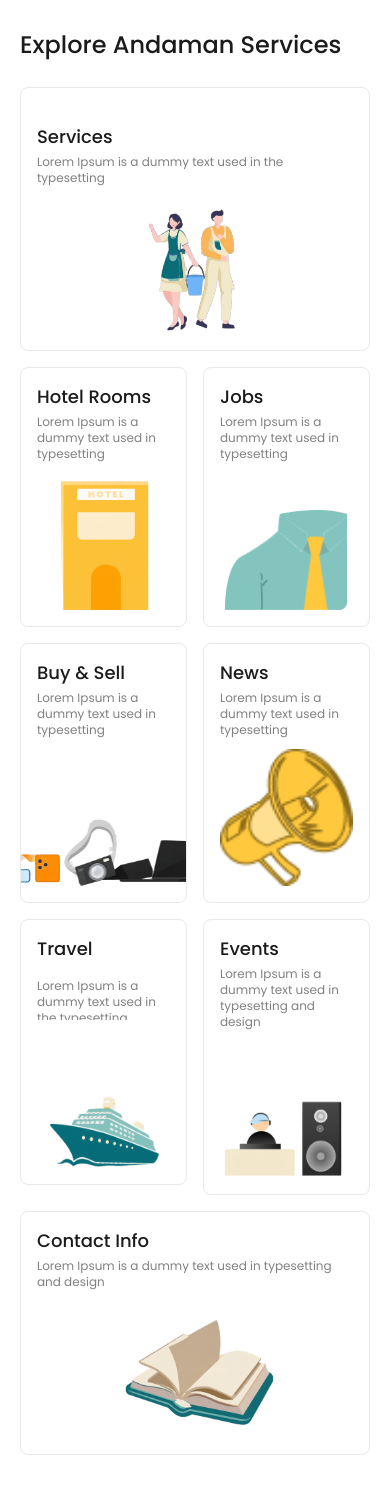
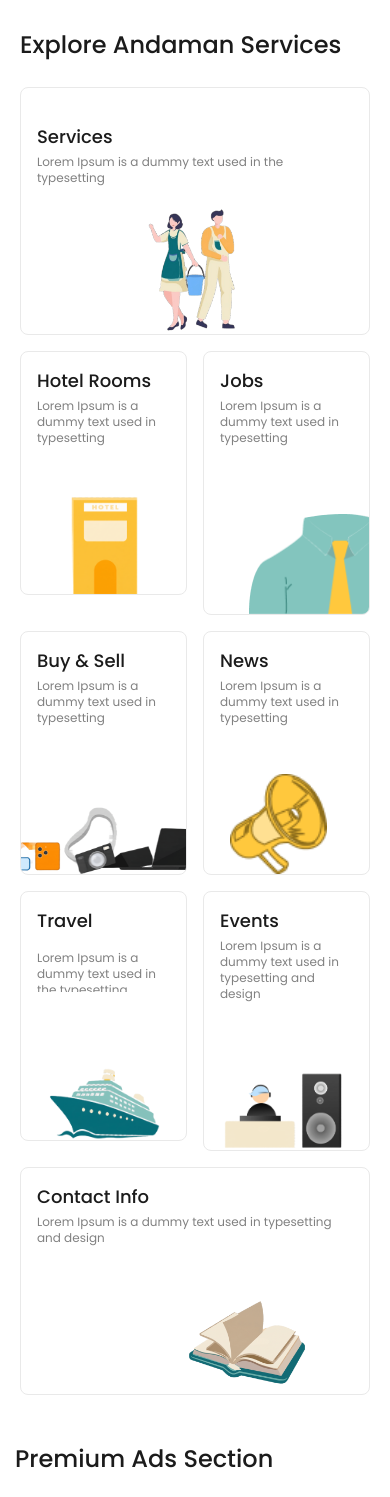
Before and after one commit to AshmithaPP/andaman-project, a Next.js app: page / in a window 390 px wide. Shown: the part 313-1810 px from the top of the page. Built offline with nearby package versions, Linux system fonts and the light colour scheme.

Commit message:
service card image fixes

```diff
--- a/components/ui/cards/ServiceCard.module.css
+++ b/components/ui/cards/ServiceCard.module.css
@@ -14,7 +14,7 @@
 }
 
 .card:hover {
-  border-color: #f0f0f0;
+  border-color: #FFC107;
 }
 
 .content {
@@ -128,10 +128,6 @@
   }
 
   /* Travel (Large Horizontal) */
-  .travel:hover {
-    border-color: #FFC107 !important;
-  }
-
   .travel .imageWrapper {
     height: 85% !important;
   }
@@ -226,10 +222,6 @@
     height: 100%;
   }
 
-  .jobs:hover {
-    border-color: #FFC107 !important;
-  }
-
   .jobs .image {
     width: 124px !important;
     height: 98px !important;
@@ -260,10 +252,6 @@
   }
 
   /* Hotels (Small Vertical) */
-  .hotels:hover {
-    border-color: #FFC107 !important;
-  }
-
   .hotels .image {
     width: 100% !important;
     height: 75% !important;
@@ -489,7 +477,7 @@
     flex-direction: column !important;
     height: auto !important;
     min-height: 0 !important;
-    padding: 16px !important;
+    padding: 16px 16px 0 !important;
   }
 
   .content {
@@ -542,15 +530,60 @@
   }
 
   /* Global Mobile Hover/Active Interactions */
+  .card:hover,
+  .card:active {
+    border-color: #FFC107 !important;
+  }
+
+  /* Universal Hover Image Visibility */
   .card:hover .hoverImage,
   .card:active .hoverImage {
     opacity: 1 !important;
     transform: translateY(0%) !important;
   }
 
-  .card:hover .image,
-  .card:active .image {
+  /* Specific Card Replica Logic for Foreground Images */
+
+  /* Travel needs no initial transform to match desktop behavior */
+  .travel .hoverImage {
+    transform: none !important;
+  }
+
+  /* Buy & Sell: -8px movement to match desktop */
+  .buy-sell:hover .image,
+  .buy-sell:active .image {
+    transform: translateY(-8px) !important;
+  }
+
+  /* Contact: -5px movement */
+  .contact:hover .image,
+  .contact:active .image {
     transform: translateY(-5px) !important;
+  }
+
+  /* Travel: No movement for foreground, special diagonal for background */
+  .travel:hover .image,
+  .travel:active .image {
+    transform: none !important;
+  }
+
+  .travel:hover .hoverImage,
+  .travel:active .hoverImage {
+    transform: translate(-2%, -2%) !important;
+  }
+
+  /* Services, Hotels, Jobs, Events, News: No vertical movement on desktop */
+  .services:hover .image,
+  .services:active .image,
+  .hotels:hover .image,
+  .hotels:active .image,
+  .jobs:hover .image,
+  .jobs:active .image,
+  .events:hover .image,
+  .events:active .image,
+  .news:hover .image,
+  .news:active .image {
+    transform: translateY(0%) !important;
   }
 
   .title {
@@ -578,11 +611,63 @@
     object-position: center bottom !important;
   }
 
+  /* Specific sizing for Hotels on mobile */
+  .hotels .image {
+    height: 75% !important;
+    top: auto !important;
+    bottom: 0 !important;
+  }
+
+  .hotels .hoverImage {
+    height: 100% !important;
+    top: auto !important;
+    bottom: 0 !important;
+  }
+
   /* Specific sizing for Jobs illustration on mobile */
-  .jobs .image,
-  .jobs .hoverImage {
+  .jobs .imageWrapper {
+    height: 160px !important;
+  }
+
+  .jobs .image {
+    width: 130px !important;
     height: 100px !important;
     top: auto !important;
     bottom: 0 !important;
+    right: -20px !important;
+    left: auto !important;
+    object-position: right bottom !important;
+    z-index: 2;
   }
+
+  .jobs .hoverImage {
+    height: 100% !important;
+    width: 100% !important;
+    max-height: 160px !important;
+    top: auto !important;
+    bottom: 0 !important;
+    left: 0 !important;
+    right: 0 !important;
+    object-position: left bottom !important;
+    z-index: 1;
+  }
+    .news .image {
+    height: 100px !important;
+    width: auto !important;
+    top: auto !important;
+    bottom: 0 !important;
+    right: 0 !important;
+    left: 10px !important;
+    object-position: right bottom !important;
+  }
+      .contact .image {
+    height: 110px !important;
+    width: auto !important;
+    top: auto !important;
+    bottom: 0 !important;
+    right: 0 !important;
+    left: 120px !important;
+    object-position: right bottom !important;
+  }
+
 }
```
